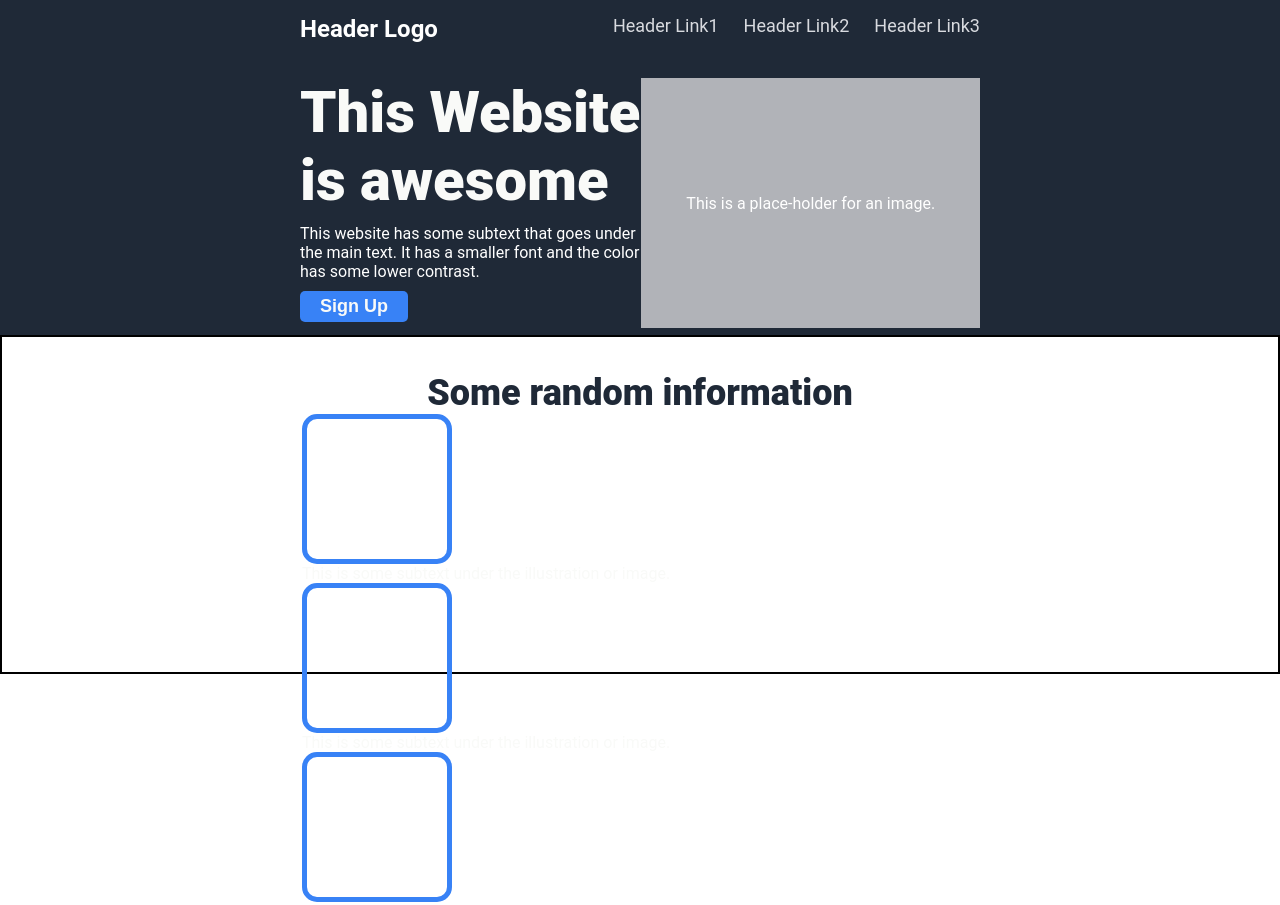
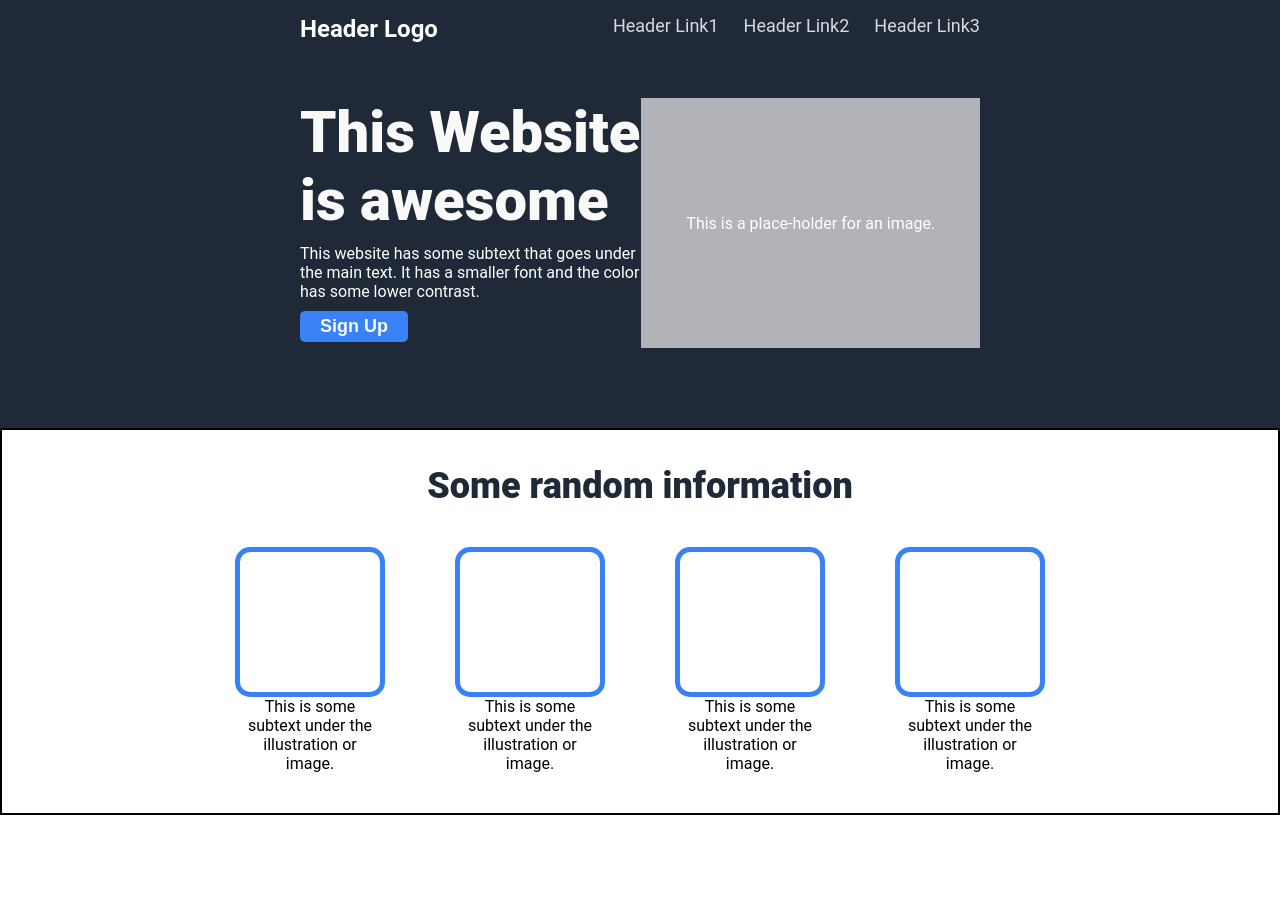
Before and after one commit to hammad9936/Landing-Page, a plain HTML site: page index.html in a window 1280 px wide. Shown: the top 905 px of the page. After the commit the page ends 815 px from the top, so only its background shows below. Drawn offline with Linux system fonts and the light colour scheme.

Commit message:
Completed the second section

```diff
--- a/style.css
+++ b/style.css
@@ -8,11 +8,9 @@ body {
 .one {
     display: flex;
     background-color: #1f2937;
-    height: 40vh;
-    padding: 15px 300px 0;
+    padding: 15px 300px 80px;
     color: white;
     flex-direction: column;
-    flex: 1;
 }
 
 .top {
@@ -47,7 +45,7 @@ body {
 .main{
     display: flex;
     justify-content: space-between;
-    margin-top: 35px;
+    margin-top: 55px;
 }
 .button {
     background-color: #3882f6;
@@ -73,12 +71,11 @@ body {
     width: 500px;
     height: 250px;
 }
+
 .two {
     border: 2px solid black;
-    height: 40vh;
     padding: 15px 300px 0;
-    flex: 1;
-
+    color: black;
 }
 
 .text {
@@ -91,10 +88,14 @@ body {
     padding-top: 20px;
 }
 
-.boxes {
-    padding: 20px;
+.below {
     display: flex;
-    gap: 20px;
+    justify-content: center;
+    align-items: center;
+
+     padding: 40px;
+    display: flex;
+    gap: 80px;
     max-width: 100%;
     max-height: 100%;
     justify-content: center;
@@ -102,8 +103,19 @@ body {
 }
 
 .box {
+
     border: 5px solid #3882f6;
     width: 140px;
     height: 140px;
     border-radius: 15px;
 }
+
+.box1 ,.box2 ,.box3 ,.box4 {
+    display: flex;
+    justify-content: center;
+    align-items: center;
+    text-align: center;
+    flex-direction: column;
+    width: 140px;
+
+}
```
